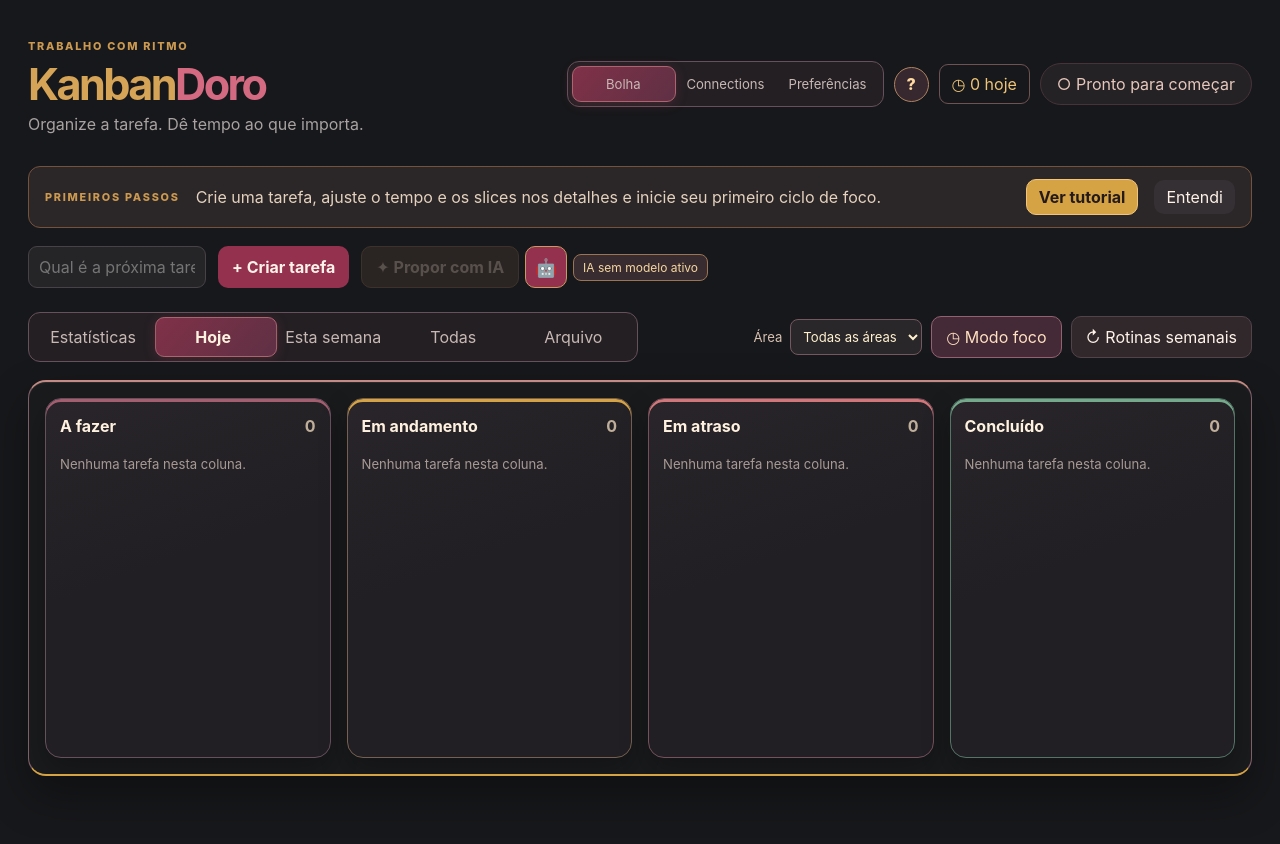
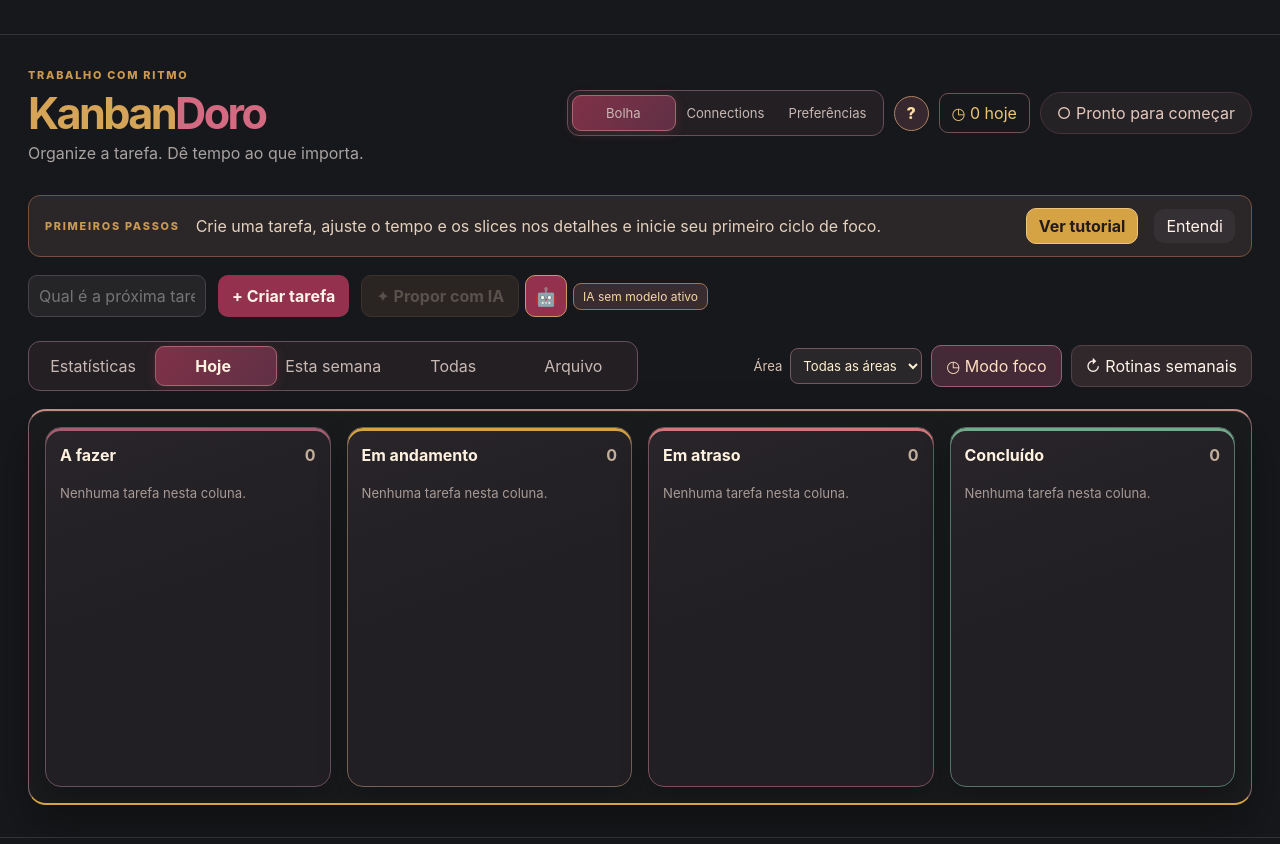
Before and after one commit to JanGustavo/KanbanDoro, a React (Vite) app: page / in a window 1280 px wide. Shown: the top 844 px of the page. Built offline with nearby package versions, Linux system fonts and the light colour scheme.

Commit message:
feat: adicionar cores dinâmicas ao cronômetro de foco e ajustes no layout

```diff
--- a/src/main.tsx
+++ b/src/main.tsx
@@ -627,6 +627,7 @@ function App() {
   if (!ready) return <main className="loading" role="status"><h1>KanbanDoro</h1><p>Preparando seu quadro…</p><small>{loadingTips[tipIndex]}</small></main>;
 
   return <main className="shell">
+    <hr className="layout-divider" />
     <header><div><span className="eyebrow">TRABALHO COM RITMO</span><h1><span className="brand-kanban">Kanban</span><span className="brand-doro">Doro</span></h1><p>Organize a tarefa. Dê tempo ao que importa.</p></div>
       <div className="header-actions">
         <div className="header-nav slide-tabs" id="tour-header-tools" aria-label="Ferramentas" style={{ '--tab-count': 3, '--active-index': headerTab } as React.CSSProperties}>
@@ -653,11 +654,18 @@ function App() {
       <div className="focus-top"><span className="focus-lights" aria-hidden="true"><i /><i /><i /></span><span>KANBANDORO / CICLO ATUAL</span><span className="focus-state">● {phase?.startsWith('intermission') ? 'PAUSA RÁPIDA' : phase === 'break' || phase === 'break-done' ? 'EM PAUSA' : phase === 'running' ? 'EM FOCO' : 'AGUARDANDO VOCÊ'}</span></div>
       <div className="focus-content"><div className="focus-task"><div className="focus-task-heading"><span>{phase === 'break' || phase === 'break-done' ? active.breakType : 'SEU PRÓXIMO PASSO'}</span><span>{active.originalMinutes + active.extensionMinutes} MIN</span></div>
         <h2>{activeTask?.name ?? 'Tarefa removida'}</h2><p>{activeTask?.description || (active.scope === 'whole' ? 'Tarefa inteira' : `${active.selectedSliceIds.length} slices · tempo compartilhado`)}</p>
-        {!!active.steps && <p className="cycle-step-summary">Tarefa {(active.stepIndex ?? 0) + 1} de {active.steps.length} · {active.steps[active.stepIndex ?? 0].minutes} min reservados inicialmente · tempo restante nesta tarefa: {minutes(Math.ceil(Math.max(0, stepRemaining) / 1000))}</p>}
+        {!!active.steps && <p className="cycle-step-summary">Tarefa {(active.stepIndex ?? 0) + 1} de {active.steps.length} · {active.steps[active.stepIndex ?? 0].minutes} min reservados inicialmente · tempo restante nesta tarefa: {minutes(Math.floor(Math.max(0, stepRemaining) / 1000))}</p>}
         {stepNotice && phase === 'running' && <p className="step-notice" role="status">{stepNotice}</p>}
-        {!!activeTask?.slices.length && <div className="focus-slices" aria-label="Etapas da tarefa">{activeTask.slices.map(slice => <span className={slice.done ? 'finished' : ''} key={slice.id}>{slice.name}{slice.done ? ' ✓' : ''}</span>)}</div>}</div>
-      <div className="focus-progress"><div className="focus-ring" style={{ '--ring-progress': `${Math.min(100, Math.max(0, (((phase?.startsWith('intermission') ? active.pauseStartedAt ?? now : now) - active.startedAt) / Math.max(1, active.endsAt - active.startedAt)) * 100))}%` } as React.CSSProperties}><div><small>{phase?.startsWith('intermission') ? 'PAUSA RÁPIDA' : phase === 'break' || phase === 'break-done' ? 'PAUSA' : 'FOCO'}</small><strong className="clock">{phase === 'decision' || phase === 'break-done' || phase === 'intermission-done' ? '00:00' : minutes(Math.ceil((((phase === 'intermission' ? active.pauseEndsAt : active.endsAt) ?? now) - now) / 1000))}</strong><span>{phase?.startsWith('intermission') ? 'restantes da pausa' : 'do ciclo atual'}</span></div></div>
-        <div className="focus-next"><span className="eyebrow">EM SEGUIDA</span><strong>{phase === 'running' ? 'Continue do ponto em que parou.' : phase === 'break' ? 'Aproveite sua pausa.' : 'Escolha o próximo passo.'}</strong><p>{active.scope === 'whole' ? 'Tempo associado à tarefa inteira.' : `Tempo compartilhado entre ${active.selectedSliceIds.length} slices.`}</p><div className="focus-progress-line"><span style={{ width: `${activeTask?.slices.length ? (activeTask.slices.filter(slice => slice.done).length / activeTask.slices.length) * 100 : 0}%` }} /></div><small>{activeTask?.slices.filter(slice => slice.done).length ?? 0} DE {activeTask?.slices.length ?? 0} ETAPAS CONCLUÍDAS</small></div></div></div>
+        {!!activeTask?.slices.length && <div className="focus-slices" aria-label="Etapas da tarefa">{activeTask.slices.map(slice => <button type="button" className={`slice-toggle-btn ${slice.done ? 'finished' : ''}`} key={slice.id} onClick={() => changeTask(activeTask.id, task => ({ ...task, slices: task.slices.map(s => s.id === slice.id ? { ...s, done: !s.done } : s) }))} title="Clique para alternar o status deste slice">{slice.name}{slice.done ? ' ✓' : ''}</button>)}</div>}</div>
+      {(() => {
+        const totalMs = Math.max(1, (active?.stepEndsAt ?? active?.endsAt ?? now) - (active?.stepStartedAt ?? active?.startedAt ?? now));
+        const remMs = (active?.phase === 'intermission' ? active.pauseEndsAt : (active?.stepEndsAt ?? active?.endsAt)) ?? now;
+        const currentRemMs = Math.max(0, remMs - now);
+        const remPercent = (currentRemMs / totalMs) * 100;
+        const clockColorClass = remPercent > 75 ? 'clock-green' : remPercent > 50 ? 'clock-white' : remPercent > 25 ? 'clock-yellow' : 'clock-red';
+        return <div className="focus-progress"><div className="focus-ring" style={{ '--ring-progress': `${Math.min(100, Math.max(0, (((phase?.startsWith('intermission') ? active?.pauseStartedAt ?? now : now) - (active?.startedAt ?? now)) / Math.max(1, (active?.endsAt ?? now) - (active?.startedAt ?? now))) * 100))}%` } as React.CSSProperties}><div><small>{phase?.startsWith('intermission') ? 'PAUSA RÁPIDA' : phase === 'break' || phase === 'break-done' ? 'PAUSA' : 'FOCO'}</small><strong className={`clock ${clockColorClass}`}>{['decision', 'break-done', 'intermission-done', 'post-focus'].includes(phase ?? '') ? '00:00' : minutes(Math.floor(currentRemMs / 1000))}</strong><span>{phase?.startsWith('intermission') ? 'restantes da pausa' : 'do ciclo atual'}</span></div></div>
+        <div className="focus-next"><span className="eyebrow">EM SEGUIDA</span><strong>{phase === 'running' ? 'Continue do ponto em que parou.' : phase === 'break' ? 'Aproveite sua pausa.' : 'Escolha o próximo passo.'}</strong><p>{active?.scope === 'whole' ? 'Tempo associado à tarefa inteira.' : `Tempo compartilhado entre ${active?.selectedSliceIds.length ?? 0} slices.`}</p><div className="focus-progress-line"><span style={{ width: `${activeTask?.slices.length ? (activeTask.slices.filter(slice => slice.done).length / activeTask.slices.length) * 100 : 0}%` }} /></div><small>{activeTask?.slices.filter(slice => slice.done).length ?? 0} DE {activeTask?.slices.length ?? 0} ETAPAS CONCLUÍDAS</small></div></div>;
+      })()}</div>
       <div className="focus-actions">
         {phase === 'running' && <><button onClick={() => (active.stepIndex ?? 0) < (active.steps?.length ?? 1) - 1 ? nextCycleTask() : stopFocus('completed')}>{(active.stepIndex ?? 0) < (active.steps?.length ?? 1) - 1 ? 'Concluir tarefa e avançar ↗' : 'Concluir tarefa e ciclo'}</button><label>Pausa rápida (min) <NumberStepper label="Minutos da pausa rápida" value={quickBreakMinutes} min={1} max={30} onChange={setQuickBreakMinutes} /></label><button onClick={pauseFocus}>Pausar foco</button><button onClick={() => stopFocus('interrupted')}>Interromper e deixar para depois</button><button onClick={() => { stopFocus('interrupted'); if (activeTask) setRestart(activeTask); }}>Interromper e recomeçar</button></>}
         {phase?.startsWith('intermission') && <><span role="status">{phase === 'intermission-done' ? 'A pausa rápida terminou. Seu foco continua parado.' : 'Tempo da tarefa congelado; retome quando voltar.'}</span><button className="primary" onClick={resumeFocus}>Retomar foco</button></>}
@@ -872,7 +880,9 @@ function App() {
         <button className="delete-task" onClick={() => deleteTask(task)}>Apagar tarefa</button></div>
     </section></div>}
     <datalist id="skill-suggestions"><option value="Programação" /><option value="Estudo" /><option value="Escrita" /><option value="Organização" /></datalist>
+    <hr className="layout-divider" />
   </main>;
 }
 
+
 createRoot(document.getElementById('root')!).render(<React.StrictMode><App /></React.StrictMode>);
--- a/src/style.css
+++ b/src/style.css
@@ -83,6 +83,18 @@ input[type=checkbox]:focus-visible,input[type=radio]:focus-visible {
   max-width: 1500px;
   margin: auto;
   padding: 34px 28px;
+}
+
+.layout-divider {
+  border: 0;
+  height: 1px;
+  background: rgba(255, 255, 255, 0.12);
+  margin: 0 calc(-50vw + 50%) 28px calc(-50vw + 50%);
+  width: 100vw;
+}
+
+.shell > .layout-divider:last-child {
+  margin: 32px calc(-50vw + 50%) 0 calc(-50vw + 50%);
 }
 
 header {
@@ -1031,7 +1043,7 @@ header p {
 .focus-task p { max-width: 75ch; color: #d2bdb5; line-height: 1.6; font-size: .85rem; white-space: pre-wrap; overflow-wrap: anywhere; }
 .focus-slices,.slice-strip { display: flex; flex-wrap: wrap; gap: 6px; overflow: visible; }
 .focus-slices { margin-top: 18px; }
-.focus-slices span,.card .slice {
+.focus-slices span,.card .slice,.slice-toggle-btn {
   max-width: 100%;
   border: 1px solid #99746d;
   border-radius: 6px;
@@ -1041,6 +1053,12 @@ header p {
   font-size: .69rem;
   overflow-wrap: anywhere;
   white-space: normal;
+  cursor: pointer;
+  transition: all .15s ease;
+}
+.slice-toggle-btn:hover {
+  border-color: #e2ac68;
+  background: #ffffff12;
 }
 .focus-slices .finished,.card .slice.done { color: #e2ac68; text-decoration: line-through; opacity: .72; }
 .focus-progress { display: flex; align-items: center; gap: 28px; padding: 24px 4px 2px; }
@@ -1056,7 +1074,11 @@ header p {
 }
 .focus-ring > div { display: flex; align-items: center; justify-content: center; flex-direction: column; width: 120px; height: 120px; border-radius: 50%; background: #262125; }
 .focus-ring small,.focus-ring span { color: #cba989; font-size: .6rem; letter-spacing: .12em; }
-.focus-ring .clock { color: #fff3e9; font-size: 2rem; letter-spacing: -.05em; }
+.focus-ring .clock { color: #fff3e9; font-size: 2rem; letter-spacing: -.05em; transition: color .3s ease, text-shadow .3s ease; }
+.focus-ring .clock.clock-green { color: #4ade80; text-shadow: 0 0 12px rgba(74, 222, 128, 0.4); }
+.focus-ring .clock.clock-white { color: #ffffff; text-shadow: 0 0 8px rgba(255, 255, 255, 0.3); }
+.focus-ring .clock.clock-yellow { color: #facc15; text-shadow: 0 0 12px rgba(250, 204, 21, 0.4); }
+.focus-ring .clock.clock-red { color: #f87171; text-shadow: 0 0 14px rgba(248, 113, 113, 0.5); }
 .focus-next { flex: 1; min-width: 0; }
 .focus-next > strong { display: block; margin: 10px 0 5px; font-size: 1rem; }
 .focus-next p { color: #bdaba4; font-size: .8rem; line-height: 1.5; margin: 0 0 14px; }
```
